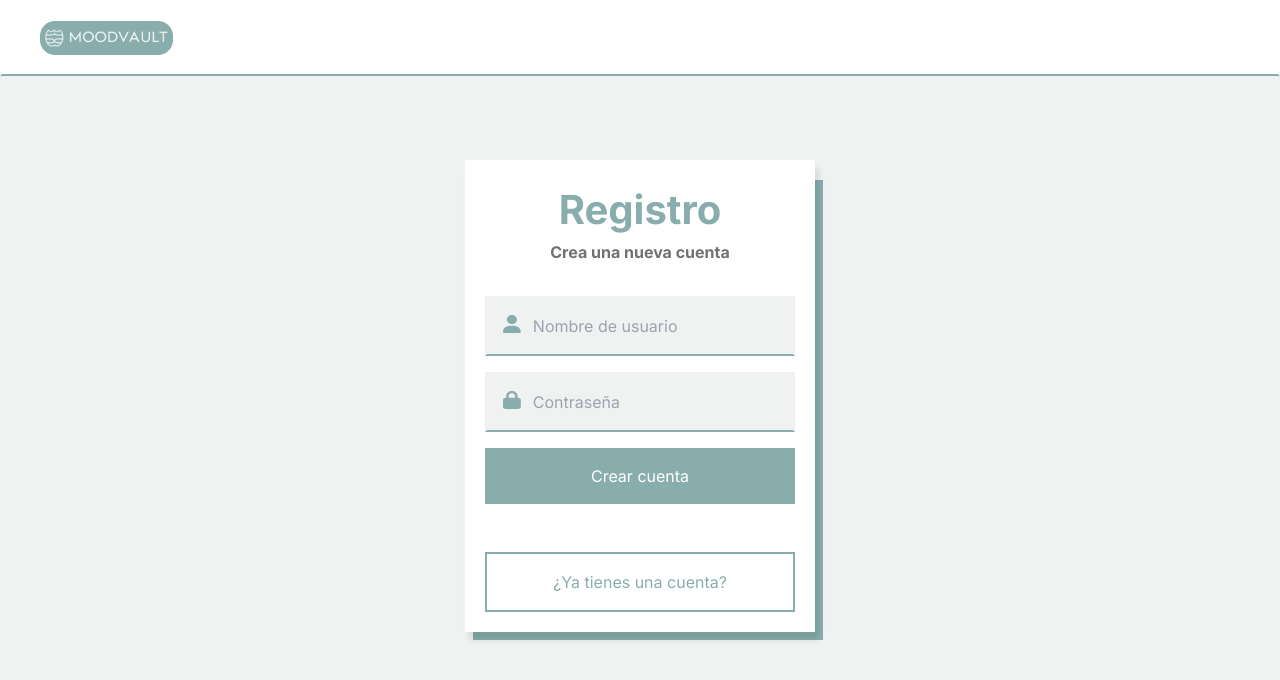
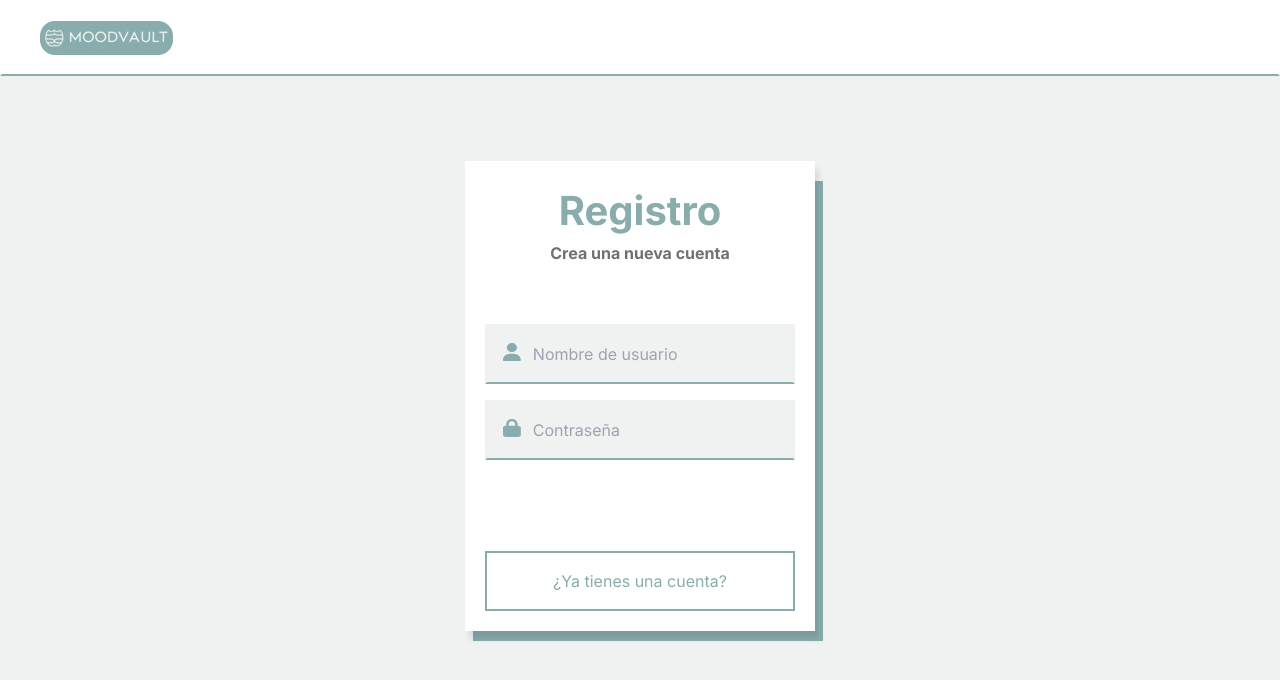
Before and after one commit to DaNiMarTmArq/moodvault-frontend, an Angular app in the folder moodvault/: page /auth/register in a window 1280 px wide. Shown: the top 680 px of the page. Built offline with nearby package versions, Linux system fonts and the light colour scheme.

Commit message:
Register page

```diff
--- a/moodvault/src/app/features/auth/components/login-form/login-form.component.ts
+++ b/moodvault/src/app/features/auth/components/login-form/login-form.component.ts
@@ -32,26 +32,10 @@ export class LoginFormComponent {
               : 'Error inesperado, inténtalo de nuevo';
         }
       },
-      error: (err) => {
+      error: () => {
         this.isLoading = false;
         this.formError = 'Error inesperado, inténtalo de nuevo';
-        console.error('Login error:', err);
       },
     });
   }
-  // onLogin(form: NgForm) {
-  //   this.isLoading = true;
-  //   const { username, password } = form.value;
-  //   this.authService.login({ username, password }).subscribe((state) => {
-  //     this.isLoading = false;
-  //     if (state.valid) {
-  //       this.router.navigate(['moods', 'list']);
-  //     } else {
-  //       form.reset();
-  //       state.message === 'Incorrect username or password'
-  //         ? (this.formError = 'Usuario o contraseña incorrectos')
-  //         : 'Error inesperado, intentalo de nuevo';
-  //     }
-  //   });
-  // }
 }
--- a/moodvault/src/app/features/auth/components/register-form/register-form.component.html
+++ b/moodvault/src/app/features/auth/components/register-form/register-form.component.html
@@ -1,39 +1,116 @@
-
-    <section id="register-form-container"
-        class="bg-white p-5 min-w-[350px] relative before:block before:bg-primary before:absolute before:w-[350px] before:h-[450px] md:before:h-[460px] before:left-2 before:z-[-1] shadow-[4px_8px_6px_0px_rgba(0,_0,_0,_0.1)]">
-        <div id="register-form-title" class="flex flex-col justify-center items-center mb-8">
+<section
+  id="register-form-container"
+  class="relative flex min-h-[460px] min-w-[350px] flex-col justify-between bg-white p-5 shadow-[4px_8px_6px_0px_rgba(0,_0,_0,_0.1)] before:absolute before:left-2 before:z-[-1] before:block before:h-[450px] before:w-[350px] before:bg-primary md:min-h-[470px] md:before:h-[460px]"
+>
+  <div
+    id="register-form-title"
+    class="flex flex-col justify-center items-center mb-8"
+  >
     <h2 class="text-[34px] md:text-[40px] font-bold text-primary">Registro</h2>
     <p class="font-bold">Crea una nueva cuenta</p>
   </div>
+  @if (formError) {
+  <div class="flex justify-center items-center">
+    <p class="text-red">{{ formError }}</p>
+  </div>
+  }
   <div id="register-form-input">
-            <form id="register">
-                <div class="flex gap-3 bg-fill p-4 mb-4 border-2 border-t-fill border-b-primary border-x-fill">
-                    <svg xmlns="http://www.w3.org/2000/svg" width="20" height="20" viewBox="0 0 20 20" fill="none">
+    <form
+      id="register"
+      #registerForm="ngForm"
+      (ngSubmit)="onRegister(registerForm)"
+    >
+      <div
+        class="flex gap-3 bg-fill p-4 mb-4 border-2 border-t-fill border-b-primary border-x-fill"
+      >
+        <svg
+          xmlns="http://www.w3.org/2000/svg"
+          width="20"
+          height="20"
+          viewBox="0 0 20 20"
+          fill="none"
+        >
           <path
             d="M10 10C11.5155 10 12.969 9.47322 14.0406 8.53553C15.1122 7.59785 15.7143 6.32608 15.7143 5C15.7143 3.67392 15.1122 2.40215 14.0406 1.46447C12.969 0.526784 11.5155 0 10 0C8.48448 0 7.03103 0.526784 5.95939 1.46447C4.88775 2.40215 4.28571 3.67392 4.28571 5C4.28571 6.32608 4.88775 7.59785 5.95939 8.53553C7.03103 9.47322 8.48448 10 10 10ZM7.95982 11.875C3.5625 11.875 0 14.9922 0 18.8398C0 19.4805 0.59375 20 1.32589 20H18.6741C19.4062 20 20 19.4805 20 18.8398C20 14.9922 16.4375 11.875 12.0402 11.875H7.95982Z"
-                            fill="#89ADAD" />
+            fill="#89ADAD"
+          />
         </svg>
-                    <input id="register-username" type="text" placeholder="Nombre de usuario"
-                        class="appearance-none bg-fill w-full" />
+        <input
+          id="register-username"
+          type="text"
+          placeholder="Nombre de usuario"
+          class="appearance-none bg-fill w-full"
+          name="username"
+          ngModel
+          #userInput="ngModel"
+          required
+        />
       </div>
-                <div class="flex gap-3 bg-fill p-4 mb-4 border-2 border-t-fill border-b-primary border-x-fill">
-                    <svg xmlns="http://www.w3.org/2000/svg" width="20" height="20" viewBox="0 0 20 20" fill="none">
+      @if (userInput.touched && !userInput.valid) {
+      <p class="my-2 text-red">Introduce tu nombre de usuario.</p>
+      }
+      <div
+        class="flex gap-3 bg-fill p-4 mb-4 border-2 border-t-fill border-b-primary border-x-fill"
+      >
+        <svg
+          xmlns="http://www.w3.org/2000/svg"
+          width="20"
+          height="20"
+          viewBox="0 0 20 20"
+          fill="none"
+        >
           <path
             d="M6.42857 5.625V7.5H13.5714V5.625C13.5714 3.89844 11.9732 2.5 10 2.5C8.02679 2.5 6.42857 3.89844 6.42857 5.625ZM3.57143 7.5V5.625C3.57143 2.51953 6.45089 0 10 0C13.5491 0 16.4286 2.51953 16.4286 5.625V7.5H17.1429C18.7188 7.5 20 8.62109 20 10V17.5C20 18.8789 18.7188 20 17.1429 20H2.85714C1.28125 20 0 18.8789 0 17.5V10C0 8.62109 1.28125 7.5 2.85714 7.5H3.57143Z"
-                            fill="#89ADAD" />
+            fill="#89ADAD"
+          />
         </svg>
-                    <input id="register-password" type="password" placeholder="Contraseña"
-                        class="active:appearance-none bg-fill w-full" />
+        <input
+          id="register-password"
+          type="password"
+          placeholder="Contraseña"
+          class="active:appearance-none bg-fill w-full"
+          name="password"
+          ngModel
+          required
+          #pwInput="ngModel"
+        />
       </div>
-                <div>
+      @if (pwInput.touched && !pwInput.valid) {
+      <p class="my-2 text-red">Introduce tu contraseña.</p>
+      }
+      <div class="flex justify-center">
+        @if (registerForm.valid && !isLoading) {
         <button class="w-full p-4 text-center text-white bg-primary">
           Crear cuenta
         </button>
+        } @if(isLoading) {
+        <svg
+          xmlns="http://www.w3.org/2000/svg"
+          width="30"
+          height="30"
+          viewBox="0 0 24 24"
+        >
+          <path
+            fill="#89adad"
+            d="M10.14,1.16a11,11,0,0,0-9,8.92A1.59,1.59,0,0,0,2.46,12,1.52,1.52,0,0,0,4.11,10.7a8,8,0,0,1,6.66-6.61A1.42,1.42,0,0,0,12,2.69h0A1.57,1.57,0,0,0,10.14,1.16Z"
+          >
+            <animateTransform
+              attributeName="transform"
+              type="rotate"
+              dur="0.75s"
+              values="0 12 12;360 12 12"
+              repeatCount="indefinite"
+            />
+          </path>
+        </svg>
+        }
       </div>
     </form>
   </div>
   <div id="register-form-new" class="mt-12">
-            <button class="w-full p-4 text-center text-primary bg-white border-2 border-primary">
+    <button
+      class="w-full p-4 text-center text-primary bg-white border-2 border-primary"
+    >
       <a routerLink="/auth/login">¿Ya tienes una cuenta?</a>
     </button>
   </div>
--- a/moodvault/src/app/features/auth/components/register-form/register-form.component.ts
+++ b/moodvault/src/app/features/auth/components/register-form/register-form.component.ts
@@ -1,12 +1,42 @@
-import { Component } from '@angular/core';
-import { RouterModule } from '@angular/router';
+import { Component, inject } from '@angular/core';
+import { FormsModule, NgForm } from '@angular/forms';
+import { Router, RouterModule } from '@angular/router';
+import { AuthService } from '../../services/AuthService';
 
 @Component({
   selector: 'app-register-form',
   standalone: true,
-  imports: [RouterModule],
-  templateUrl: './register-form.component.html'
+  imports: [RouterModule, FormsModule],
+  templateUrl: './register-form.component.html',
 })
 export class RegisterFormComponent {
+  authService = inject(AuthService);
+  router = inject(Router);
+  isLoading: boolean = false;
+  formError: string = '';
 
+  onRegister(form: NgForm) {
+    this.isLoading = true;
+    const { username, password } = form.value;
+
+    this.authService.register({ username, password }).subscribe({
+      next: (state) => {
+        this.isLoading = false;
+        if (state.valid) {
+          this.router.navigate(['moods', 'list']);
+        } else {
+          console.log(state);
+          form.reset();
+          this.formError =
+            state.message === 'User already exists '
+              ? 'El usuario ya existe.'
+              : 'Error inesperado, inténtalo de nuevo';
+        }
+      },
+      error: () => {
+        this.isLoading = false;
+        this.formError = 'Error inesperado, inténtalo de nuevo';
+      },
+    });
+  }
 }
```
Lines whose indentation alone changed are shown as unchanged.
